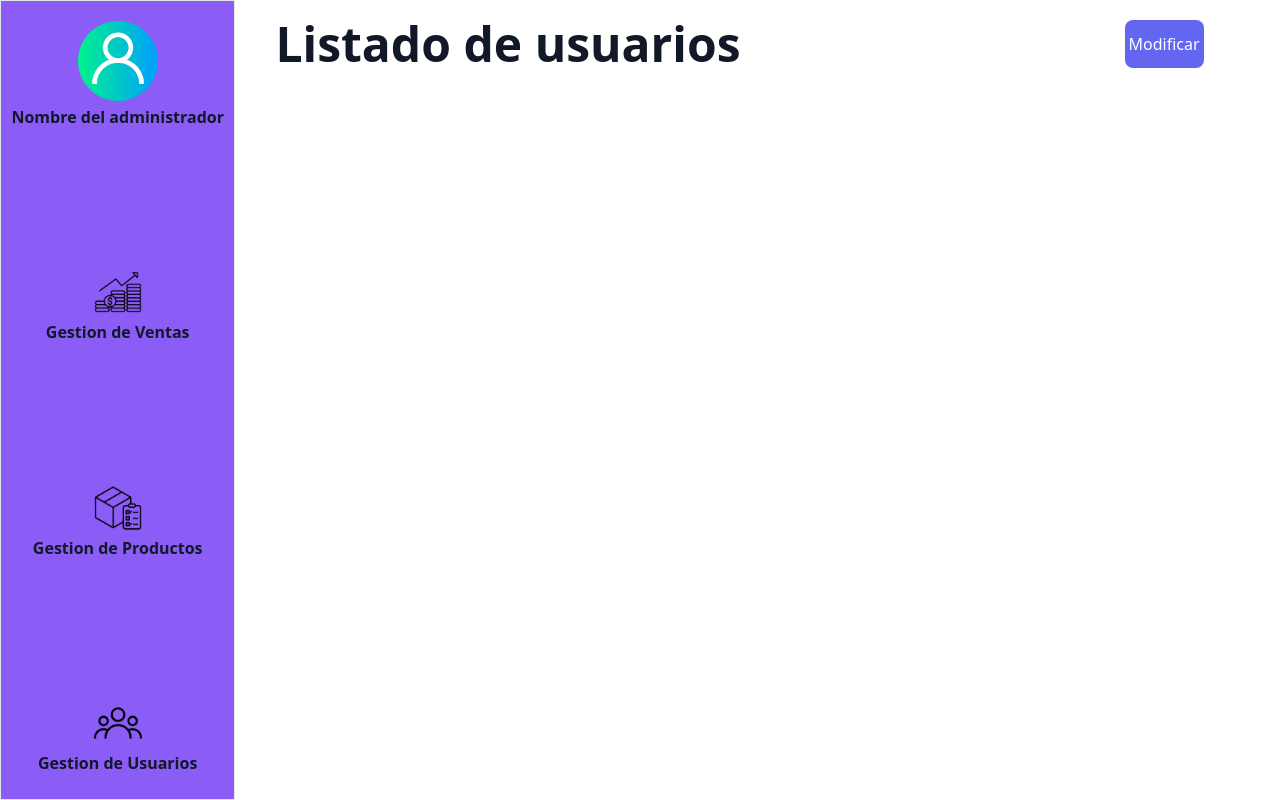
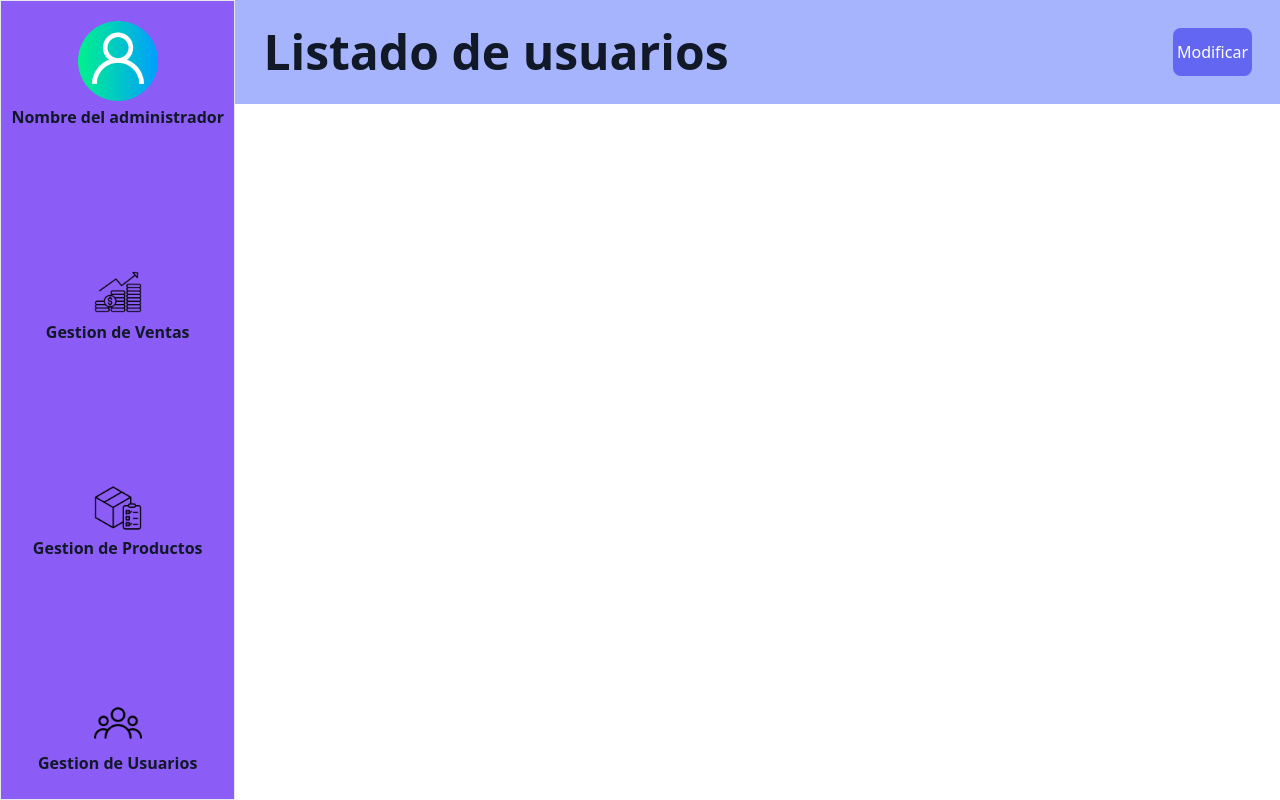
Before and after one commit to MisionTicProyectoweb/ProyectoWeb, a React (Create React App) app: page /bienvenida/usuarios in a window 1280 px wide. Built offline with nearby package versions, Linux system fonts and the light colour scheme.

Commit message:
Modificar el titulo y boton de la gestion de usuarios

```diff
--- a/src/Pages/GestionUsuarios.jsx
+++ b/src/Pages/GestionUsuarios.jsx
@@ -3,8 +3,8 @@ import React from 'react'
 const GestionUsuarios = () => {
     return (
         <div className="h-full w-full ">
-           <navbar className="flex flex-row m-5">
-               <h1 className="text-gray-900 font-bold text-5xl ml-5 mr-96">Listado de usuarios</h1>
+           <navbar className="flex flex-row justify-between bg-indigo-300 p-7">
+               <h1 className="text-gray-900 font-bold text-5xl ">Listado de usuarios</h1>
                <button className="bg-indigo-500 text-white rounded-lg p-1 hover:bg-indigo-600 ">Modificar</button>
            </navbar>
 
```
